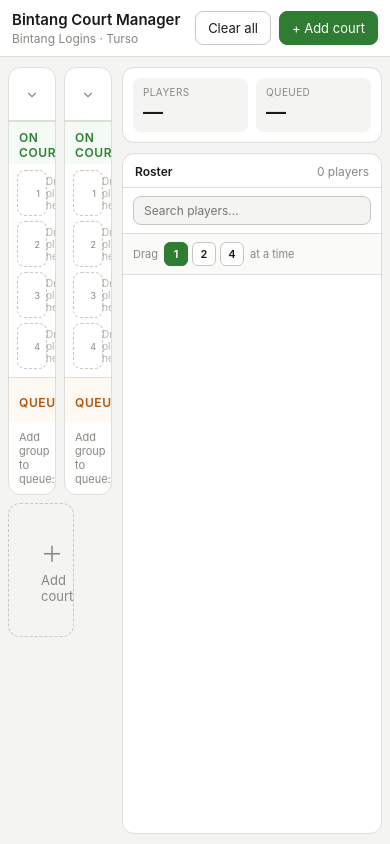
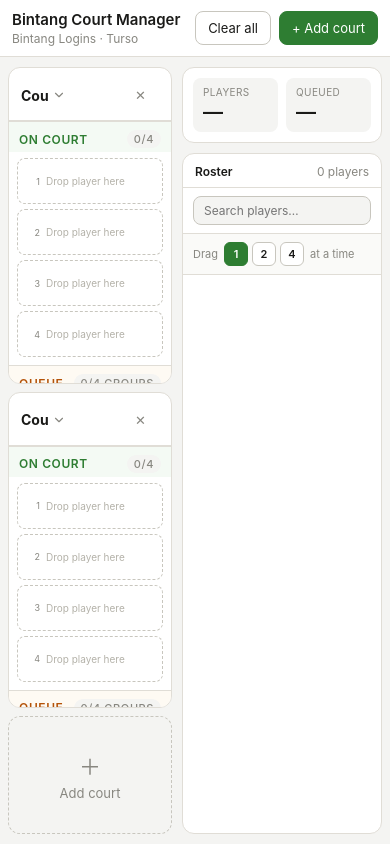
Before and after one commit to maijordan/jonstrikersite, a website: page index.html in a window 390 px wide. Drawn offline with nearby package versions, Linux system fonts and the light colour scheme; no server answers.

Commit message:
Mobile Formatting

```diff
--- a/Style.css
+++ b/Style.css
@@ -719,13 +719,13 @@ body {
 /* ── Responsive ── */
 @media (max-width: 900px) {
     #main-layout {
-        grid-template-columns: 1fr 260px;
+        grid-template-columns: 1fr 200px;
         padding: 10px 8px;
         gap: 8px;
     }
 
     #courts-grid {
-        grid-template-columns: repeat(2, minmax(0, 1fr));
+        grid-template-columns: 1fr;
         gap: 8px;
     }
 
```
